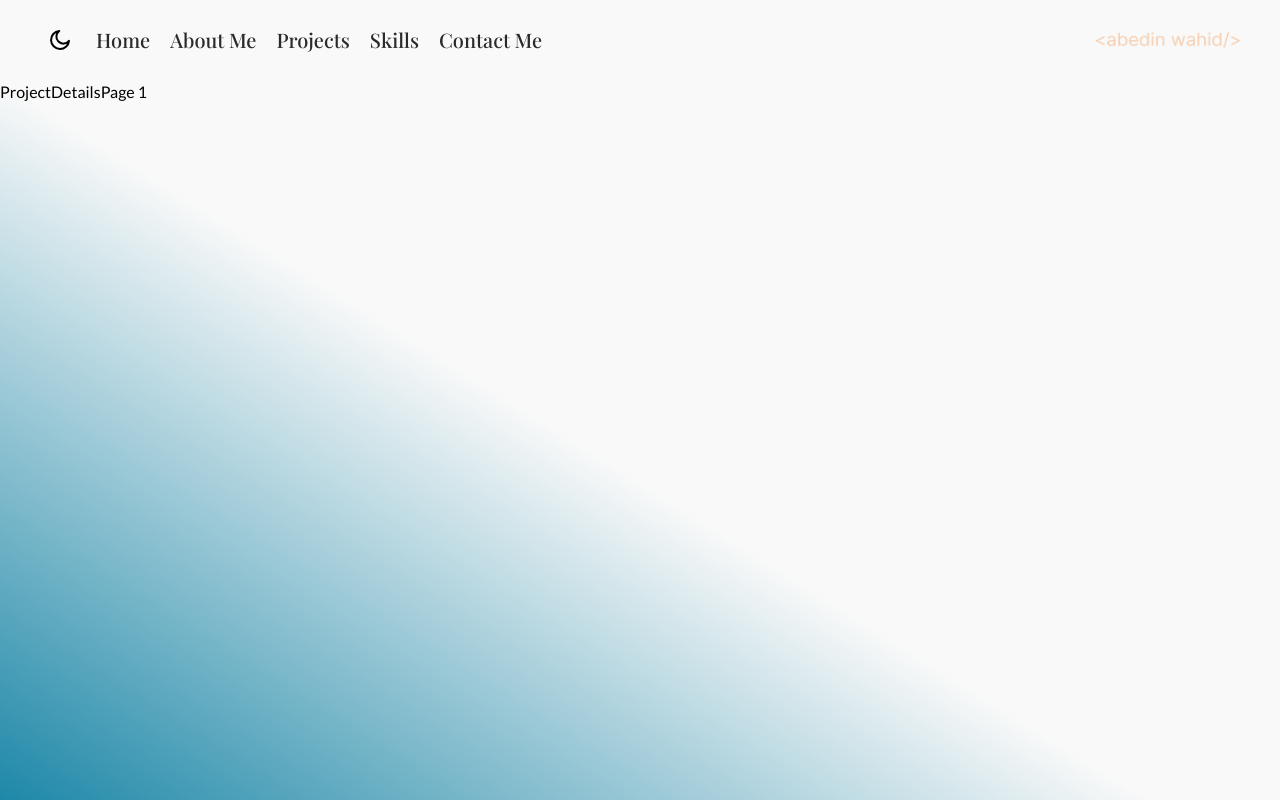
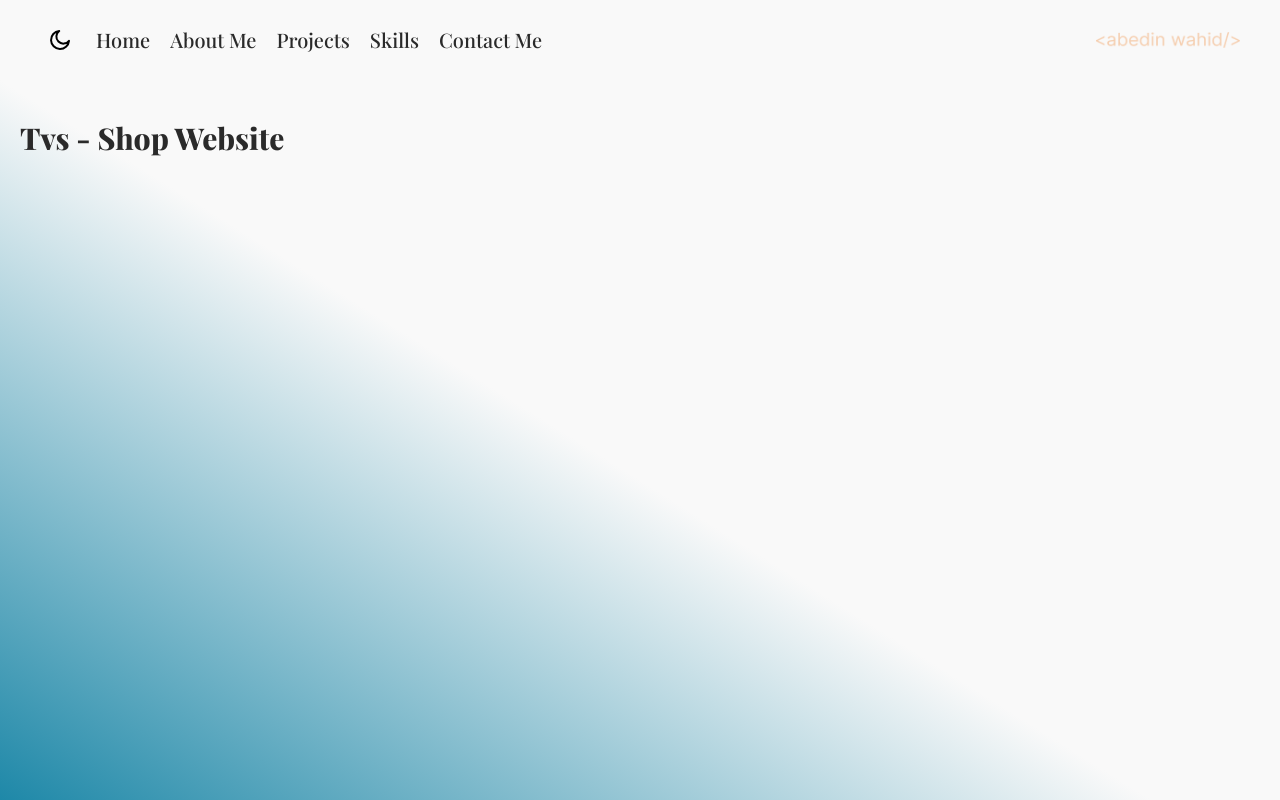
Before and after one commit to abedinwahid9/my-portfolio, a Next.js app: page /projects/1 in a window 1280 px wide. Built offline with nearby package versions, Linux system fonts and the light colour scheme.

Commit message:
project static data filter and show and project all data type done

```diff
--- a/src/app/components/ProjectDetailsPage/ProjectDetailsPage.tsx
+++ b/src/app/components/ProjectDetailsPage/ProjectDetailsPage.tsx
@@ -1,10 +1,43 @@
 "use client";
 import { useParams } from "next/navigation";
+import { projects } from "../project/Project";
+import Title from "../share/Title";
+import { StaticImageData } from "next/image";
 
-const ProjectDetailsPage = () => {
-  const { id } = useParams();
+interface Project {
+  id: number;
+  title: string;
+  description: string;
+  image: StaticImageData[];
+  technology: {
+    frontend?: string[] | number[];
+    backend?: string[] | number[];
+    database?: string[] | number[];
+  };
+  links?: {
+    client: string;
+    server: string;
+    live: string;
+  };
+}
 
-  return <div>ProjectDetailsPage {id}</div>;
+const ProjectDetailsPage: React.FC = () => {
+  const { id } = useParams<{ id: string }>();
+
+  // Convert id to a number before searching
+  const project: Project | undefined = projects.find(
+    (project) => project.id === Number(id)
+  );
+
+  console.log(project);
+
+  return (
+    <div className=" py-10 md:px-5 px-3 overflow-hidden">
+      <div>
+        <Title title={project?.title} />
+      </div>
+    </div>
+  );
 };
 
 export default ProjectDetailsPage;
--- a/src/app/components/project/Project.tsx
+++ b/src/app/components/project/Project.tsx
@@ -1,3 +1,4 @@
+import Link from "next/link";
 import AnimatedBtn from "../share/AnimatedBtn";
 import AnimeDivider from "../share/AnimeDivider";
 import ProjectCard from "../share/ProjectCard";
@@ -6,17 +7,20 @@ import ArrowSvgAni from "../svg/ArrowSvgAni";
 import demo from "@/assets/demo.png";
 import demo1 from "@/assets/demo1.png";
 import demo2 from "@/assets/demo2.png";
-
-const Project = () => {
-  const projects = [
+export const projects = [
   {
     id: 1,
     title: "tvs - shop website",
     image: [demo],
     description:
       "Excited to share my latest project: This product has used Html, Css, Css framework Tailwind css, Vanilla javascript. This website fully responsive tablet and mobile screen",
-      skill: {
+    technology: {
       frontend: ["html", "css", "js"],
+    },
+    links: {
+      client: "",
+      server: "",
+      live: "",
     },
   },
   {
@@ -25,10 +29,15 @@ const Project = () => {
     image: [demo1],
     description:
       "The Camera E-commerce Shop is an innovative platform designed to provide a seamless experience for buyers, sellers, and administrators. This feature-rich e-commerce solution specializes in cameras and accessories, ensuring efficiency and scalability.",
-      skill: {
+    technology: {
       frontend: ["react", "css", "js"],
       backend: ["node", "express"],
       database: ["mongodb"],
+    },
+    links: {
+      client: "",
+      server: "",
+      live: "",
     },
   },
   {
@@ -37,14 +46,19 @@ const Project = () => {
     image: [demo2],
     description:
       "This innovative platform is crafted using cutting-edge technologies such as MUI, React, Node.js, Express, and MongoDB. Our goal is to provide a seamless and user-friendly experience for individuals seeking their dream homes.",
-      skill: {
+    technology: {
       frontend: ["react", "tailwind"],
       backend: ["node", "express"],
       database: ["mongodb"],
     },
+    links: {
+      client: "",
+      server: "",
+      live: "",
+    },
   },
 ];
-
+const Project = () => {
   return (
     <div className=" py-10 md:px-5 px-3 overflow-hidden">
       <div className="flex md:flex-row flex-col gap-3">
@@ -73,9 +87,9 @@ const Project = () => {
       <div className="grid lg:grid-cols-3 md:grid-cols-2 grid-cols-1 gap-5 justify-center items-center py-10 place-items-center">
         {projects?.map((project) => {
           return (
-            <div key={project.id}>
+            <Link href={`/projects/${project.id}`} key={project.id}>
               <ProjectCard project={project} />
-            </div>
+            </Link>
           );
         })}
       </div>
--- a/src/app/components/share/ProjectCard.tsx
+++ b/src/app/components/share/ProjectCard.tsx
@@ -9,11 +9,11 @@ interface PROJECTCARD {
   title: string;
   image: StaticImageData[]; // Array of images
   description: string;
-  skill: {
-    frontend?: string[];
-    backend?: string[];
-    database?: string[];
-  }; // Changed from array to single object
+  technology: {
+    frontend?: string[] | number[];
+    backend?: string[] | number[];
+    database?: string[] | number[];
+  };
 }
 
 // Define the ProjectCard component with correct props
@@ -74,7 +74,7 @@ const ProjectCard: React.FC<{ project: PROJECTCARD }> = ({ project }) => {
 
           {/* Dynamic Skill Rendering */}
           <div className="py-1">
-            {Object.entries(project.skill).map(([key, skills], index) => (
+            {Object.entries(project.technology).map(([key, skills], index) => (
               <p
                 key={index}
                 className="text-dr-text font-bold text-base capitalize flex items-center gap-2 "
--- a/src/app/components/share/Title.tsx
+++ b/src/app/components/share/Title.tsx
@@ -1,7 +1,7 @@
 import React from "react";
 
 interface TITLE {
-  title: string;
+  title: string | undefined;
 }
 
 const Title: React.FC<TITLE> = ({ title }) => {
```
Lines whose indentation alone changed are shown as unchanged.
